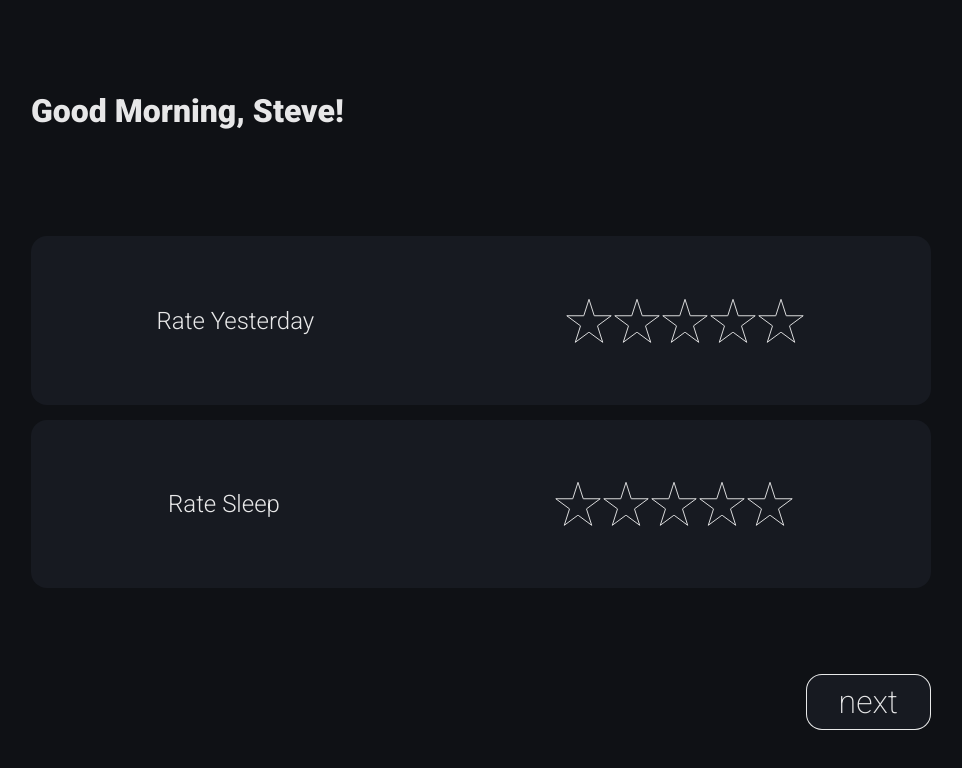
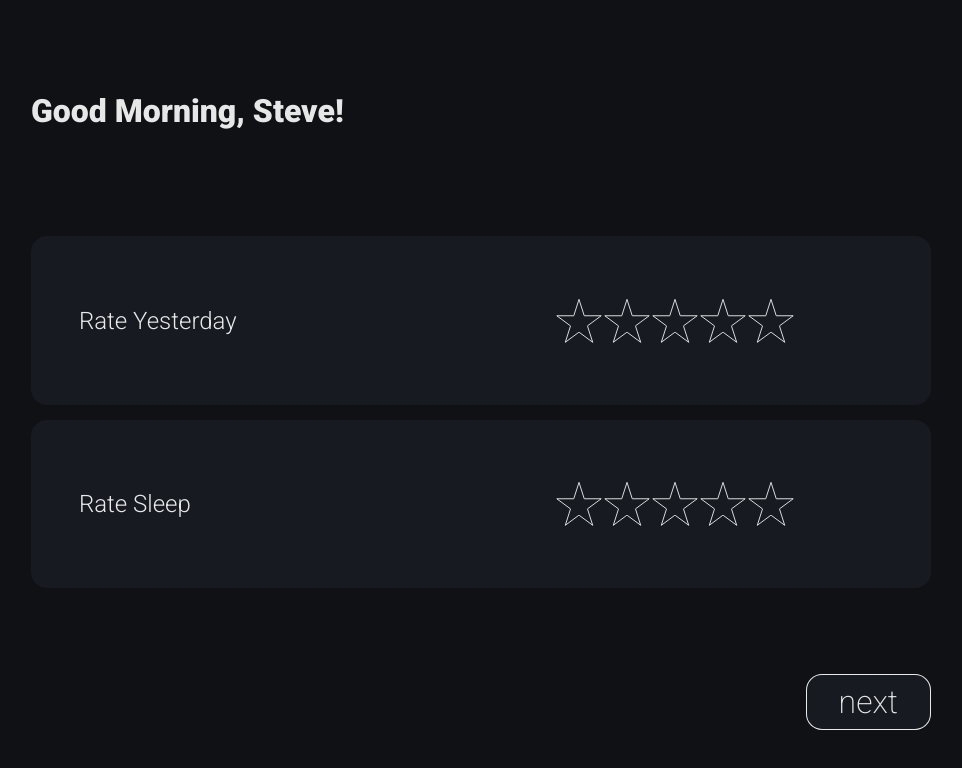
Before and after one commit to boothscript/dashRoo, a React (Create React App) app: page /mr/rate in a window 1280 px wide. Shown: the top 768 px of the page, without its empty margins (159-1121 px from the left). Built offline with nearby package versions, Linux system fonts and the light colour scheme.

Commit message:
tweaked rate pannel alignment

```diff
--- a/src/Components/mr/MrRatePanel.js
+++ b/src/Components/mr/MrRatePanel.js
@@ -11,13 +11,16 @@ const MrPanel = styled.div`
 
 const MrRateText = styled.h2`
   margin: 0;
+  margin-left: 2em;
   font-family: ${props => props.theme.font && props.theme.font};
   font-weight: 300;
   color: ${props => props.theme.white90 && props.theme.white90};
   align-self: center;
+  flex-basis: 40%;
 `;
 
 const MrRateStars = styled.div`
+  flex-basis: 60%;
   display: flex;
   justify-content: center;
 `;
```
